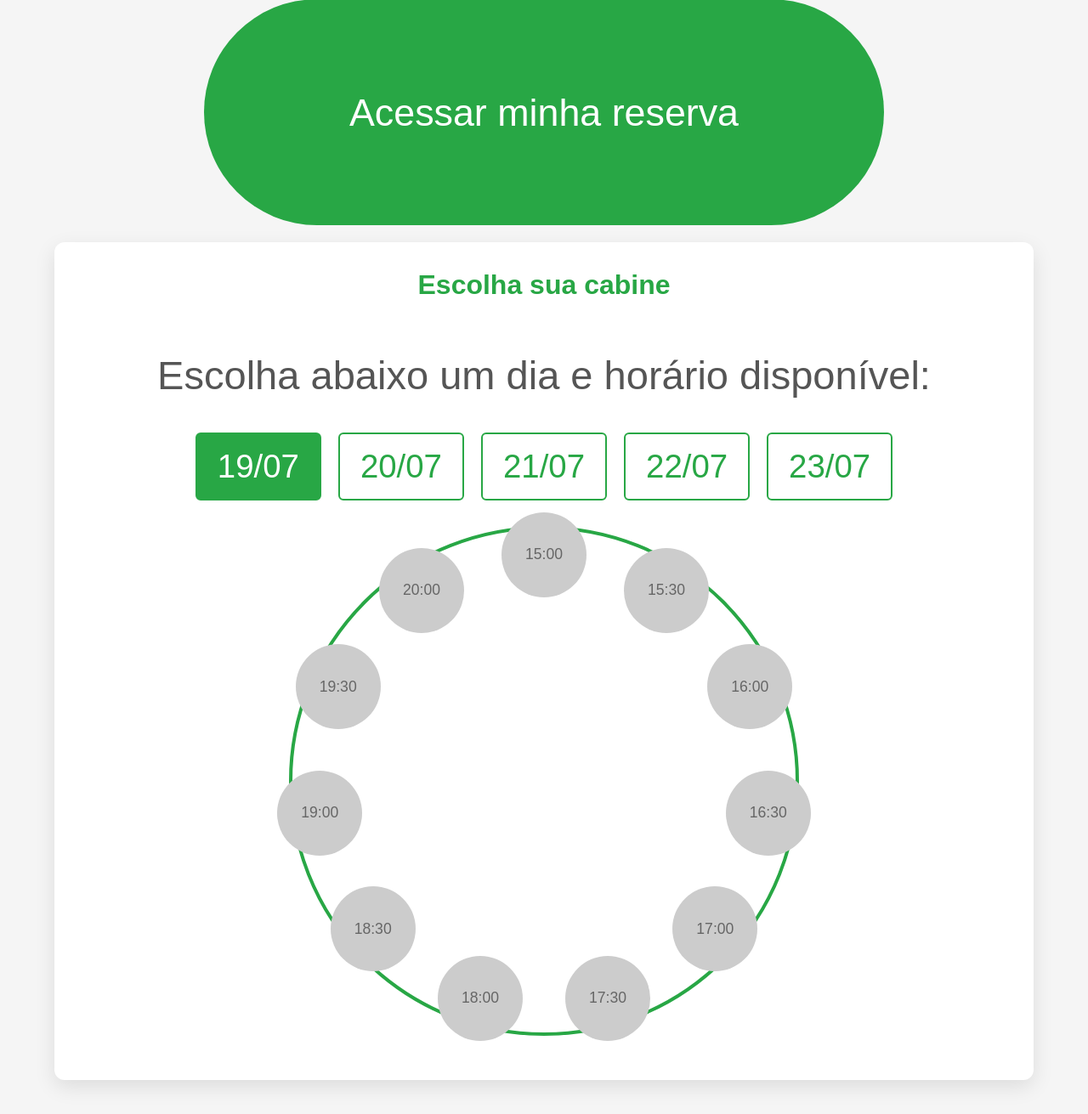
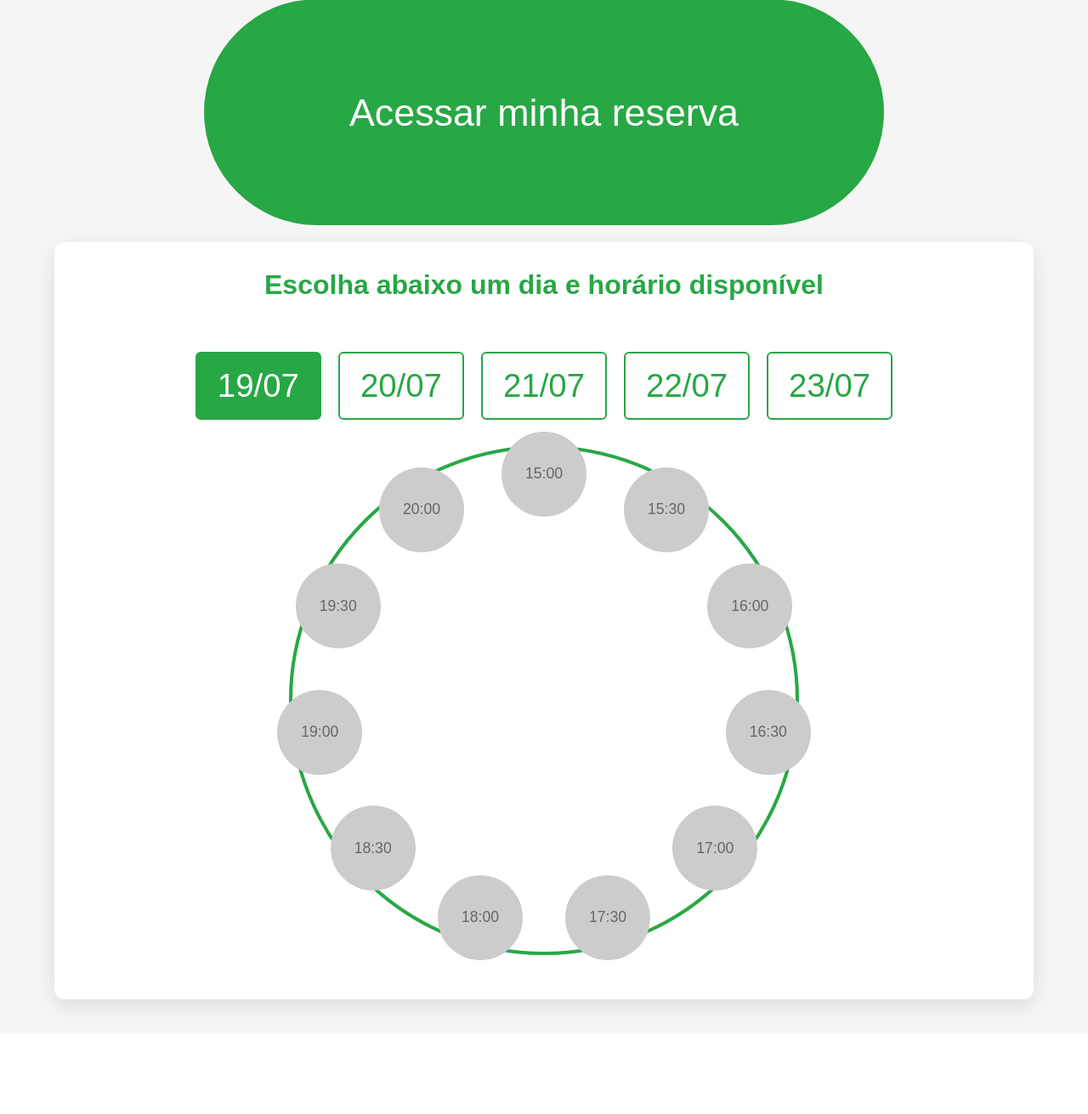
Before and after one commit to ChristianLara01/attenua-1, a Flask app: page / in a window 1280 px wide. Shown: the part 561-1872 px from the top of the page at 85% size. After the commit the page ends 1777 px from the top, so only its background shows below. Run offline with Flask 2, Linux system fonts and the light colour scheme; data that the repository does not hold is empty.

Commit message:
Update catalog.html

```diff
--- a/templates/catalog.html
+++ b/templates/catalog.html
@@ -23,8 +23,8 @@
 
     <!-- Toda a seleção fica agora dentro deste cartão -->
     <div class="selection-card">
-      <h2 class="selection-header">Escolha sua cabine</h2>
-      <p class="instruction-text">Escolha abaixo um dia e horário disponível:</p>
+      <h2 class="selection-header">Escolha abaixo um dia e horário disponível</h2>
+      <p class="instruction-text"></p>
 
       <!-- Dias -->
       <section class="date-selector">
```
